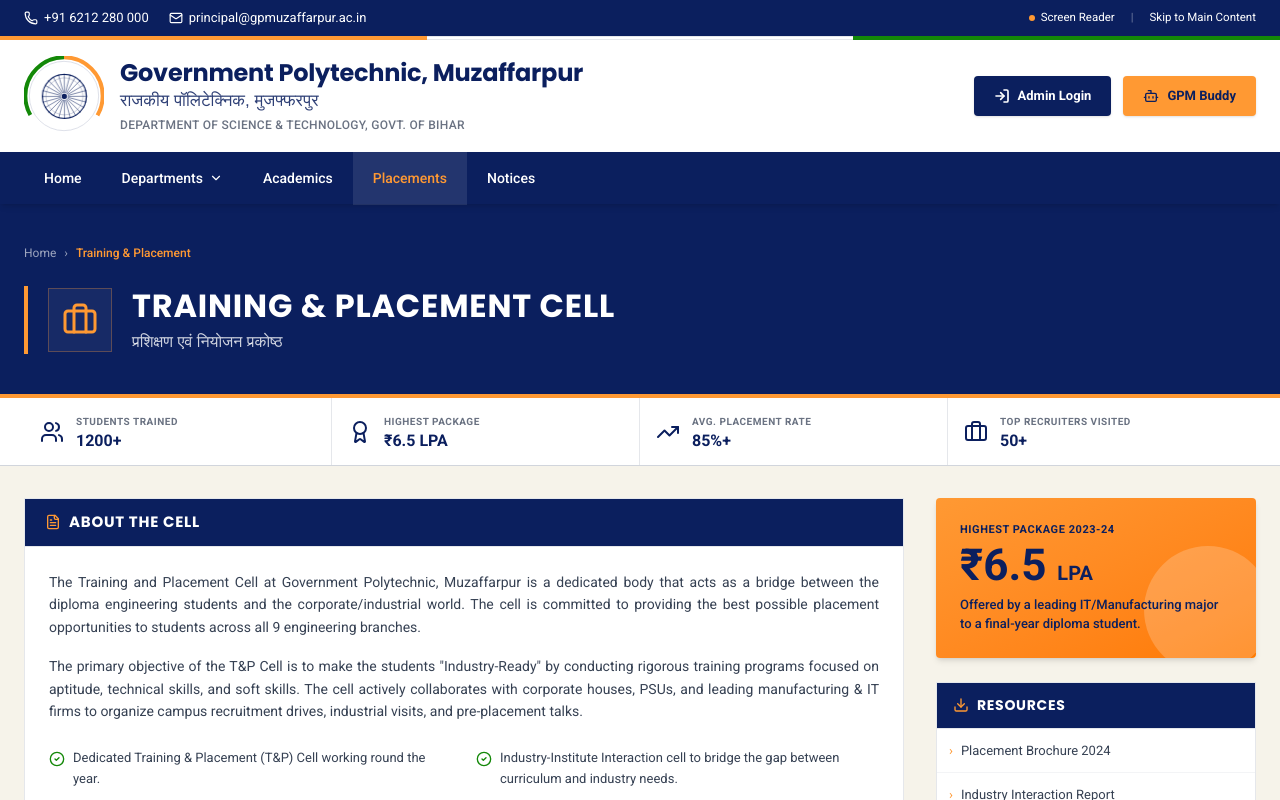
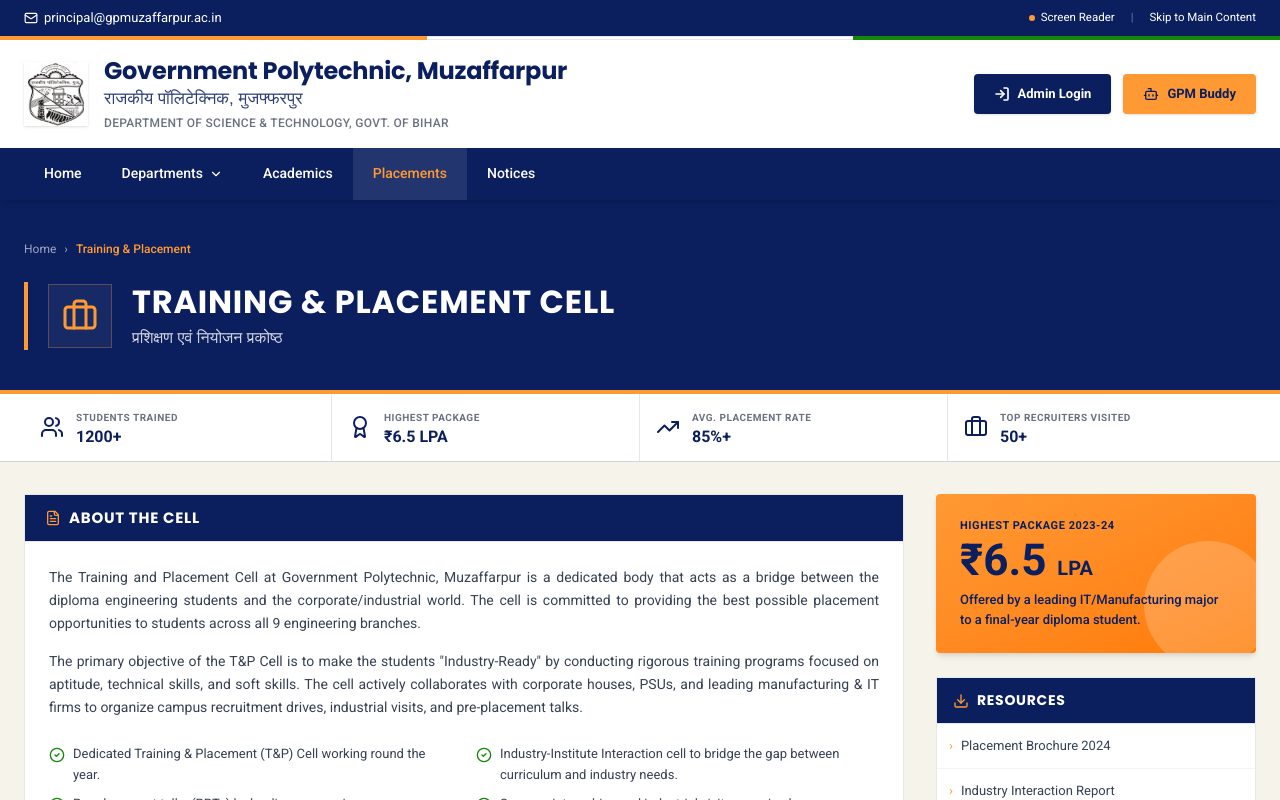
Before and after one commit to kim-suie/GPMBuddy, a React (Vite) app in the folder frontend/: page /placements in a window 1280 px wide. Built offline with nearby package versions, Linux system fonts and the light colour scheme; a web font is replaced by a local one.

Commit message:
updated logo

```diff
--- a/frontend/src/app/components/Footer.jsx
+++ b/frontend/src/app/components/Footer.jsx
@@ -1,46 +1,6 @@
 import { useNavigate } from "react-router-dom";
 import { Users, Calendar, MapPin, Phone, Mail, Facebook, Twitter, Youtube, Instagram } from "lucide-react";
-
-/* ---------- Spinning Ashoka Chakra SVG ---------- */
-function AshokaChakra({ size = 64 }) {
-  const cx = 60, cy = 60, r = 50;
-  const spokes = Array.from({ length: 24 }, (_, i) => {
-    const a = (i * 15 * Math.PI) / 180;
-    return { x1: cx + 8 * Math.cos(a), y1: cy + 8 * Math.sin(a), x2: cx + r * Math.cos(a), y2: cy + r * Math.sin(a) };
-  });
-  return (
-    <svg width={size} height={size} viewBox="0 0 120 120" className="gpm-chakra">
-      <circle cx="60" cy="60" r="50" fill="none" stroke="#0b1f5e" strokeWidth="2.5" />
-      <circle cx="60" cy="60" r="42" fill="none" stroke="#0b1f5e" strokeWidth="1.2" opacity="0.4" />
-      <circle cx="60" cy="60" r="6" fill="#0b1f5e" />
-      {spokes.map((s, i) => (
-        <line key={i} x1={s.x1} y1={s.y1} x2={s.x2} y2={s.y2} stroke="#0b1f5e" strokeWidth="1.2" />
-      ))}
-      {Array.from({ length: 24 }).map((_, i) => {
-        const a = (i * 15 * Math.PI) / 180;
-        return <circle key={`d-${i}`} cx={cx + r * Math.cos(a)} cy={cy + r * Math.sin(a)} r="1.3" fill="#0b1f5e" />;
-      })}
-    </svg>
-  );
-}
-
-/* ---------- Tricolor-rimmed circular emblem (logo) ---------- */
-function Logo({ size = 64 }) {
-  return (
-    <div className="relative flex-shrink-0" style={{ width: size, height: size }}>
-      <svg width={size} height={size} viewBox="0 0 120 120" className="absolute inset-0">
-        <circle cx="60" cy="60" r="58" fill="#ffffff" />
-        <circle cx="60" cy="60" r="58" fill="none" stroke="#FF9933" strokeWidth="6" strokeDasharray="121.5 243" strokeDashoffset="0" transform="rotate(-90 60 60)" />
-        <circle cx="60" cy="60" r="58" fill="none" stroke="#ffffff" strokeWidth="6" strokeDasharray="121.5 243" strokeDashoffset="-121.5" transform="rotate(-90 60 60)" />
-        <circle cx="60" cy="60" r="58" fill="none" stroke="#138808" strokeWidth="6" strokeDasharray="121.5 243" strokeDashoffset="-243" transform="rotate(-90 60 60)" />
-        <circle cx="60" cy="60" r="52" fill="#ffffff" stroke="#0b1f5e" strokeWidth="1" opacity="0.2" />
-      </svg>
-      <div className="absolute inset-0 flex items-center justify-center">
-        <AshokaChakra size={size * 0.66} />
-      </div>
-    </div>
-  );
-}
+import image_poly from "@/imports/poly.jpg";
 
 /* ---------- Main Footer Component ---------- */
 export function Footer() {
@@ -113,7 +73,7 @@
           <div>
             <div className="flex items-center gap-3 mb-4">
               <button onClick={() => handleNavigate("home")}>
-                <Logo size={64} />
+                <img src={image_poly} alt="GPM Logo" className="w-14 h-18 sm:w-16 sm:h-16 object-contain rounded-3xl shadow-sm" />
               </button>
               <div>
                 <div className="text-[15px] font-bold leading-tight">Government Polytechnic</div>
--- a/frontend/src/app/components/Navbar.jsx
+++ b/frontend/src/app/components/Navbar.jsx
@@ -15,46 +15,6 @@
   { label: "Leather Technology", id: "dept-leather" },
 ];
 
-/* ---------- Spinning Ashoka Chakra SVG ---------- */
-function AshokaChakra({ size = 76 }) {
-  const cx = 60, cy = 60, r = 50;
-  const spokes = Array.from({ length: 24 }, (_, i) => {
-    const a = (i * 15 * Math.PI) / 180;
-    return { x1: cx + 8 * Math.cos(a), y1: cy + 8 * Math.sin(a), x2: cx + r * Math.cos(a), y2: cy + r * Math.sin(a) };
-  });
-  return (
-    <svg width={size} height={size} viewBox="0 0 120 120" className="gpm-chakra">
-      <circle cx="60" cy="60" r="50" fill="none" stroke="#0b1f5e" strokeWidth="2.5" />
-      <circle cx="60" cy="60" r="42" fill="none" stroke="#0b1f5e" strokeWidth="1.2" opacity="0.4" />
-      <circle cx="60" cy="60" r="6" fill="#0b1f5e" />
-      {spokes.map((s, i) => (
-        <line key={i} x1={s.x1} y1={s.y1} x2={s.x2} y2={s.y2} stroke="#0b1f5e" strokeWidth="1.2" />
-      ))}
-      {Array.from({ length: 24 }).map((_, i) => {
-        const a = (i * 15 * Math.PI) / 180;
-        return <circle key={`d-${i}`} cx={cx + r * Math.cos(a)} cy={cy + r * Math.sin(a)} r="1.3" fill="#0b1f5e" />;
-      })}
-    </svg>
-  );
-}
-
-/* ---------- Tricolor-rimmed circular emblem (logo) ---------- */
-function Logo({ size = 90 }) {
-  return (
-    <div className="relative flex-shrink-0" style={{ width: size, height: size }}>
-      <svg width={size} height={size} viewBox="0 0 120 120" className="absolute inset-0">
-        <circle cx="60" cy="60" r="58" fill="#ffffff" />
-        <circle cx="60" cy="60" r="58" fill="none" stroke="#FF9933" strokeWidth="6" strokeDasharray="121.5 243" strokeDashoffset="0" transform="rotate(-90 60 60)" />
-        <circle cx="60" cy="60" r="58" fill="none" stroke="#ffffff" strokeWidth="6" strokeDasharray="121.5 243" strokeDashoffset="-121.5" transform="rotate(-90 60 60)" />
-        <circle cx="60" cy="60" r="58" fill="none" stroke="#138808" strokeWidth="6" strokeDasharray="121.5 243" strokeDashoffset="-243" transform="rotate(-90 60 60)" />
-        <circle cx="60" cy="60" r="52" fill="#ffffff" stroke="#0b1f5e" strokeWidth="1" opacity="0.2" />
-      </svg>
-      <div className="absolute inset-0 flex items-center justify-center">
-        <AshokaChakra size={size * 0.66} />
-      </div>
-    </div>
-  );
-}
 
 export function Navbar() {
   const navigate = useNavigate();
@@ -109,9 +69,6 @@
       <div className="bg-[#0b1f5e] text-white text-[13px]">
         <div className="max-w-[1320px] mx-auto px-4 sm:px-6 flex items-center justify-between h-9">
           <div className="flex items-center gap-5">
-            <a href="tel:+916212280000" className="flex items-center gap-1.5 hover:text-[#FF9933] transition-colors">
-              <Phone className="w-3.5 h-3.5" /> +91 6212 280 000
-            </a>
             <a href="mailto:principal@gpmuzaffarpur.ac.in" className="hidden sm:flex items-center gap-1.5 hover:text-[#FF9933] transition-colors">
               <Mail className="w-3.5 h-3.5" /> principal@gpmuzaffarpur.ac.in
             </a>
@@ -139,7 +96,7 @@
 
           {/* Logo + Name */}
           <button onClick={() => onNavigate("home")} className="flex items-center gap-4 group">
-            <Logo size={80} />
+            <img src={image_poly} alt="GPM Logo" className="w-14 h-14 sm:w-16 sm:h-16 object-contain shadow-sm" />
             <div className="hidden sm:block text-left">
               <h1 className="text-[20px] sm:text-[24px] font-bold leading-tight text-[#0b1f5e]" style={{ letterSpacing: "-0.01em" }}>
                 Government Polytechnic, Muzaffarpur
```
